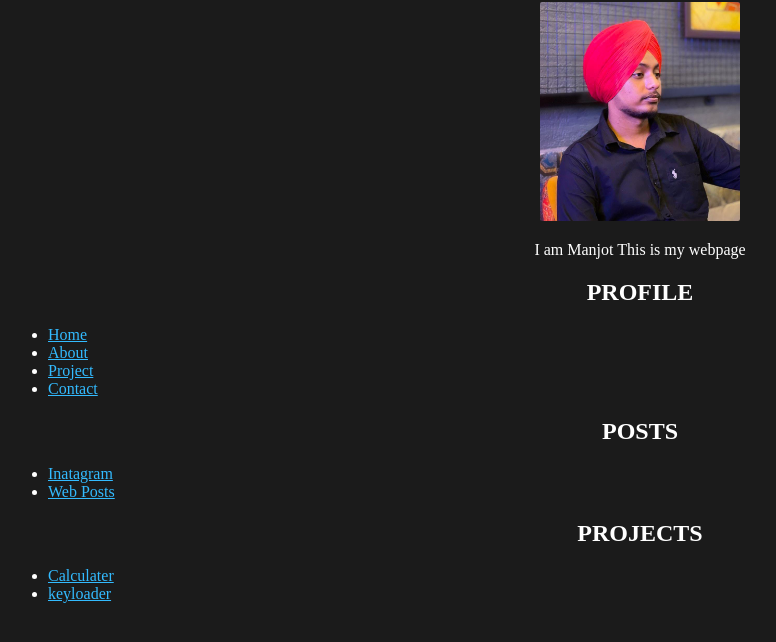
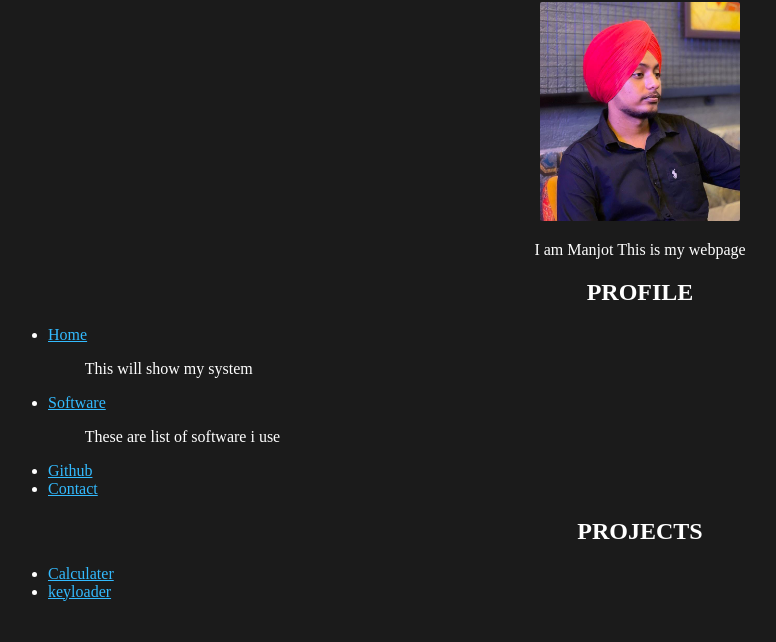
Before and after one commit to ManjotCode/website.github.io, a plain HTML site: page index.html in a window 1280 px wide. Shown: the part 78-720 px from the top of the page, without its empty margins (0-776 px from the left). Drawn offline with Linux system fonts and the light colour scheme.

Commit message:
new-files

```diff
--- a/index.html
+++ b/index.html
@@ -19,14 +19,16 @@
    <ul class= "center">
      <nav class="center-nav">
        <li><a href="profile/home.html">Home</a></li>
-       <li><a href="profile/about.html">About</a></li>
-       <li><a href="profile/project.html">Project</a></li>
+       <p class= "p-tags"> This will show my system </p>
+       <li><a href="profile/software.html">Software</a></li>
+       <p class= "p-tags">These are list of software i use </p>
+       <li><a href="profile/project.html">Github</a></li>
        <li><a href="profile/contact.html">Contact</a></li>
      </nav>
    </ul>
 </div>
 
-<div class= "div-posts">
+<!--<div class= "div-posts">
   <h2 class= "posts">POSTS</h2>
   <ul class= "center">
     <nav class= "center-nav">
@@ -34,7 +36,7 @@
      <li><a href="hal.html">Web Posts</a></li>
     </nav>
   </ul>
-</div>
+</div>-->
 
 <div class= "div-projects">
   <h2 class= "Projects">PROJECTS</h2>
--- a/style.css
+++ b/style.css
@@ -37,3 +37,8 @@ body{
 a{
   color: #33bbff;;
 }
+
+.p-tags{
+  text-align:left;
+  margin-left: 3%;
+}
```
Also changed, not shown: profile/about.html (+12 -0 lines).
